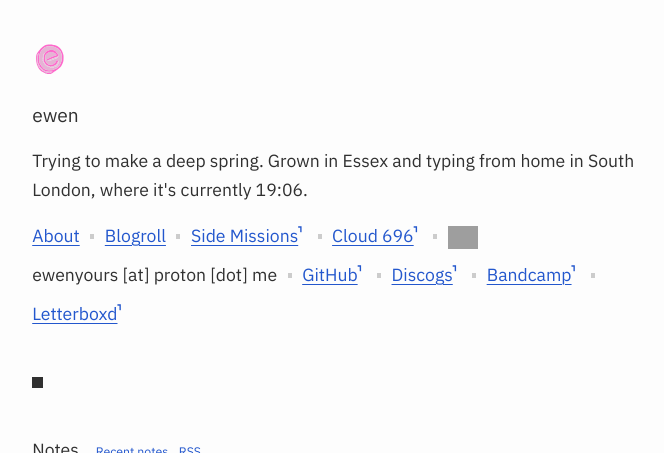
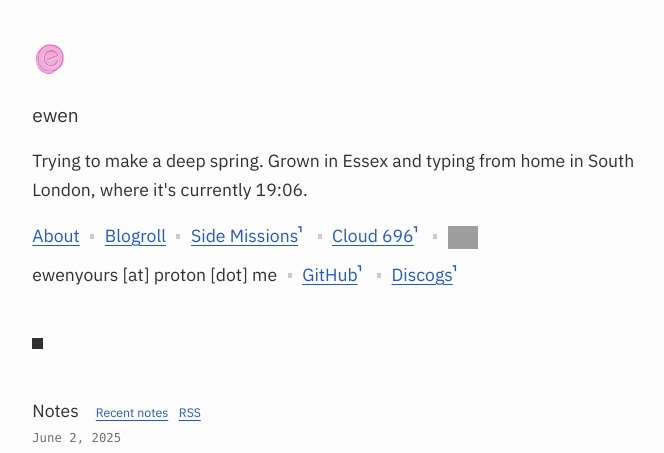
Before and after one commit to ewenme/site2, a Jekyll site: the page built from index.html, in a window 1280 px wide and 900 px high, cut to the strip 0-453 px from the top of the window. Shown: the whole strip, without its empty margins (291-955 px from the left). Built offline with Jekyll 4.4.1, drawn with Linux system fonts in a browser that asks for light colours; grey boxes are pictures that could not be loaded.

Commit message:
rm letterboxd/bandcamp

```diff
--- a/index.html
+++ b/index.html
@@ -34,10 +34,6 @@ root: true
   <a href="https://github.com/ewenme" rel="me">GitHub</a>
   <hr class="inline-hr" />
   <a href="https://www.discogs.com/user/ewen_" rel="me">Discogs</a>
-  <hr class="inline-hr" />
-  <a href="https://bandcamp.com/ewen_" rel="me">Bandcamp</a>
-  <hr class="inline-hr" />
-  <a href="https://letterboxd.com/ewenme" rel="me">Letterboxd</a>
 </nav>
 
 <hr class="hr" />
```
